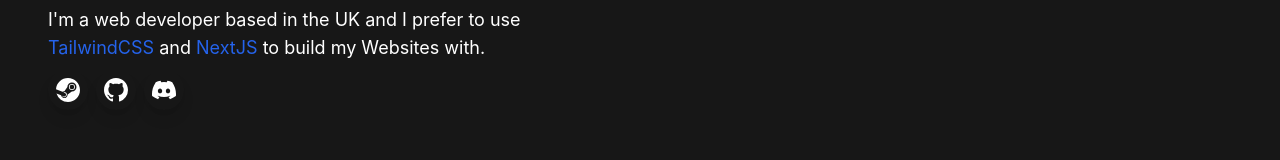
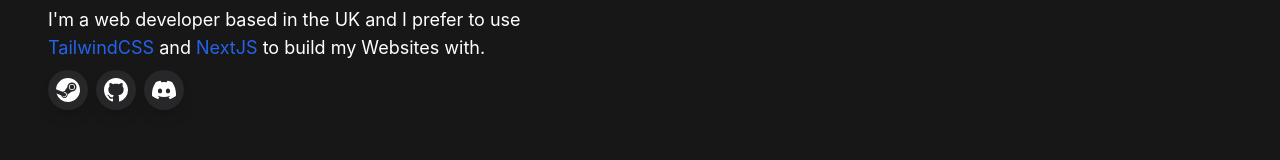
Before and after one commit to NahSahh/portfolio, a Next.js app: page / in a window 1280 px wide. Shown: the part 537-697 px from the top of the page. Built offline with nearby package versions, Linux system fonts and the light colour scheme.

Commit message:
refactor: Tooltip's

```diff
--- a/src/components/Landing/tooltip.tsx
+++ b/src/components/Landing/tooltip.tsx
@@ -10,7 +10,7 @@ const tooltip = ({ icon, text, clicker }: TooltipProps) => {
   return (
     <div
       onClick={clicker}
-      className="relative flex items-center justify-center p-2 hover:bg-blue-700 dark:bg-gray-800 hover:text-white hover:rounded-xl hover:dark:shadow-blue-700/50 rounded-3xl transition-all duration-300 ease-linear cursor-pointer shadow-lg group"
+      className="relative flex items-center justify-center p-2 hover:bg-blue-700 bg-zinc-800 text-white hover:rounded-xl hover:shadow-blue-700/50 rounded-3xl transition-all duration-300 ease-linear cursor-pointer shadow-lg group"
     >
       {icon}
       <span className="absolute p-2 top-14 rounded shadow-lg text-white bg-slate-800 text-sm font-semibold transition-all duration-300 scale-0 group-hover:scale-100">
```
